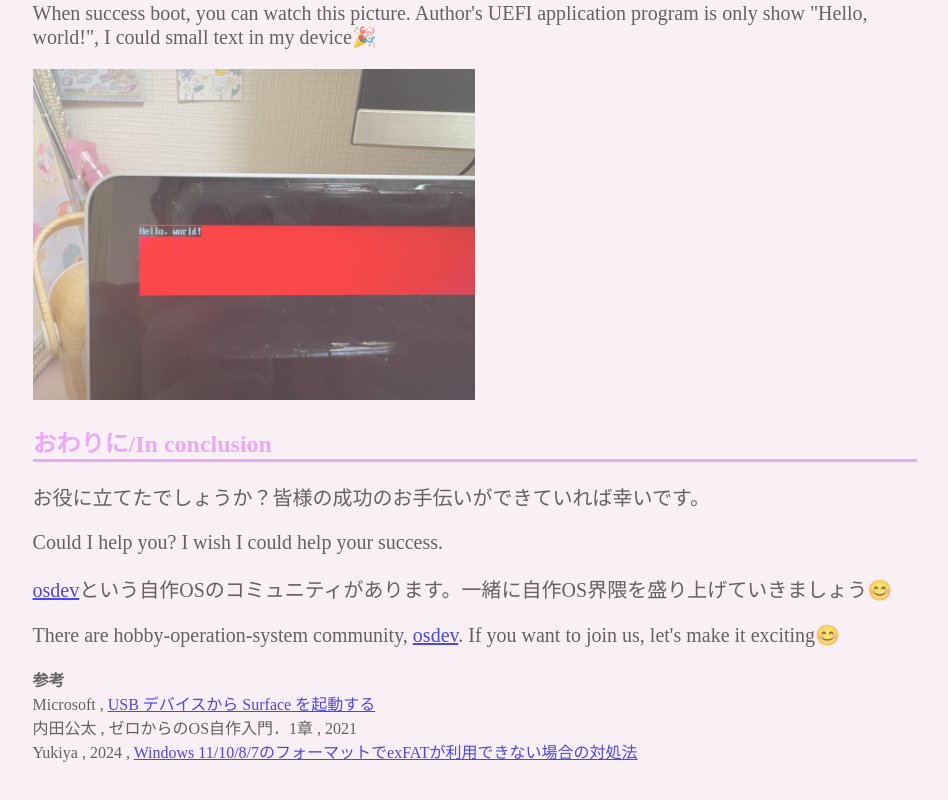
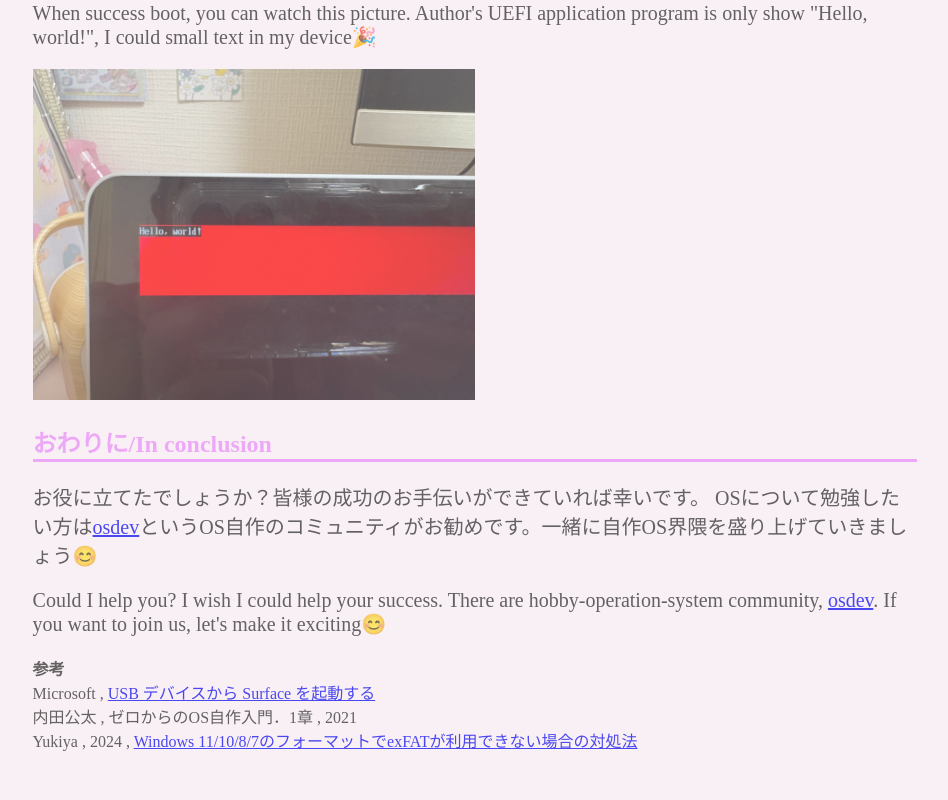
Before and after one commit to tomonarimomoka/blog-react, a React (Vite) app in the folder tech-blog/: page /HowToBootSurfaceByUSB in a window 1280 px wide. Shown: the part 4723-5523 px from the top of the page, without its empty margins (165-1113 px from the left). Built offline with nearby package versions, Linux system fonts and the light colour scheme.

Commit message:
最終修正

```diff
--- a/tech-blog/src/artical/HowToBootSurfaceByUSB.tsx
+++ b/tech-blog/src/artical/HowToBootSurfaceByUSB.tsx
@@ -144,14 +144,10 @@ assign`
       <SubTitle subTitle="おわりに/In conclusion" />
       <p>
         お役に立てたでしょうか？皆様の成功のお手伝いができていれば幸いです。
+        OSについて勉強したい方は<a href="https://osdev.jp/">osdev</a>というOS自作のコミュニティがお勧めです。一緒に自作OS界隈を盛り上げていきましょう😊
       </p>
       <p>
         Could I help you? I wish I could help your success.
-      </p>
-      <p>
-        <a href="https://osdev.jp/">osdev</a>という自作OSのコミュニティがあります。一緒に自作OS界隈を盛り上げていきましょう😊
-      </p>
-      <p>
         There are hobby-operation-system community, <a href="https://osdev.jp/">osdev</a>. If you want to join us, let's make it exciting😊
       </p>
       <h4>参考</h4>
```
